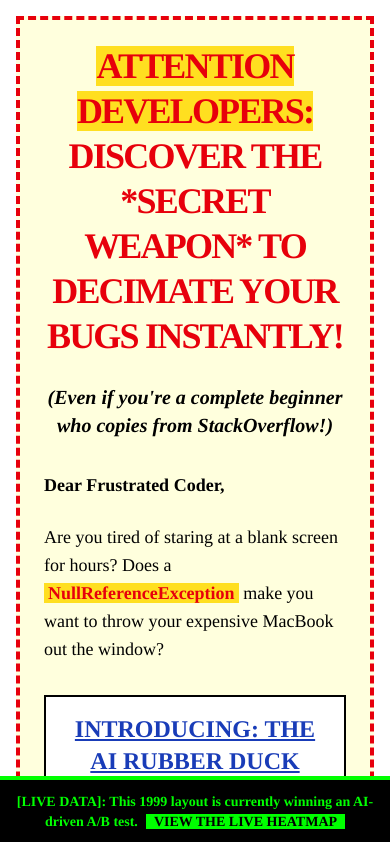
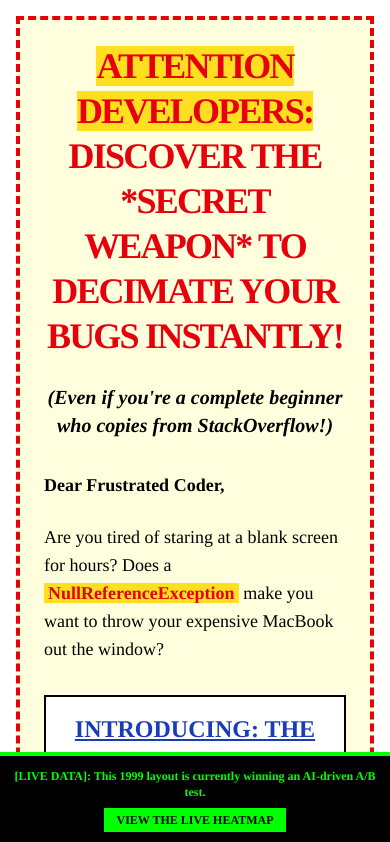
Before and after one commit to LinusInnovator/duck-delights-pro, a Next.js app: page /ugly in a window 390 px wide. Shown: the top 842 px of the page. Built offline with nearby package versions, Linux system fonts and the light colour scheme; no server answers.

Commit message:
feat(ui): optimize ugly ducky floating banner for mobile screens

```diff
--- a/src/app/ugly/page.tsx
+++ b/src/app/ugly/page.tsx
@@ -81,9 +81,9 @@ export default function UglySalesPage() {
             {/* The Floating AI Duck Component */}
             <DuckChat styleContext="ugly" />
             {/* Floating Meta Banner */}
-            <div className="fixed bottom-0 left-0 right-0 bg-black text-[#00ff00] p-3 text-center border-t-4 border-[#00ff00] z-50 font-bold text-sm md:text-base">
-                [LIVE DATA]: This 1999 layout is currently winning an AI-driven A/B test.
-                <a href="https://improve.delights.pro/admin/sites/duck/heatmap" className="bg-[#00ff00] text-black px-2 ml-2 hover:bg-white hover:text-red-600 transition-colors uppercase cursor-pointer">
+            <div className="fixed bottom-0 left-0 right-0 bg-black text-[#00ff00] p-3 text-center border-t-4 border-[#00ff00] z-50 font-bold text-xs sm:text-sm md:text-base flex flex-col md:flex-row items-center justify-center gap-2">
+                <span>[LIVE DATA]: This 1999 layout is currently winning an AI-driven A/B test.</span>
+                <a href="https://improve.delights.pro/admin/sites/duck/heatmap" className="bg-[#00ff00] text-black px-3 py-1 hover:bg-white hover:text-red-600 transition-colors uppercase cursor-pointer whitespace-nowrap">
                     View The Live Heatmap
                 </a>
             </div>
```
